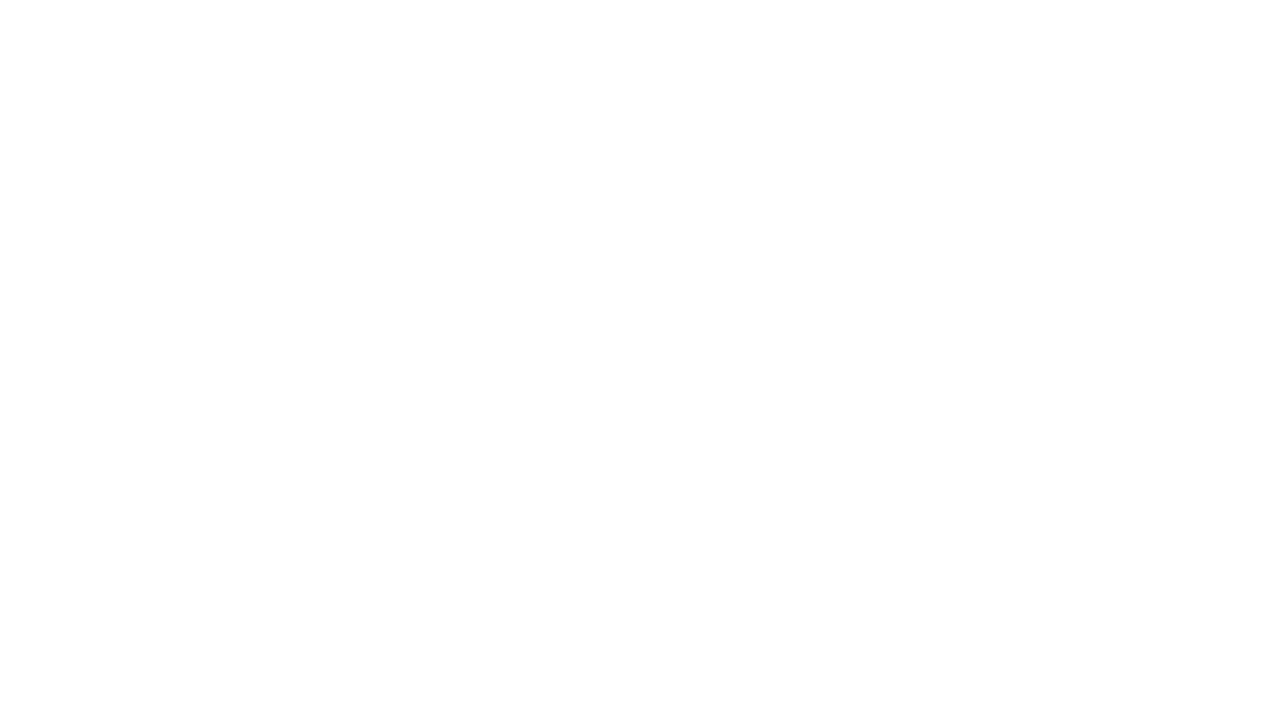
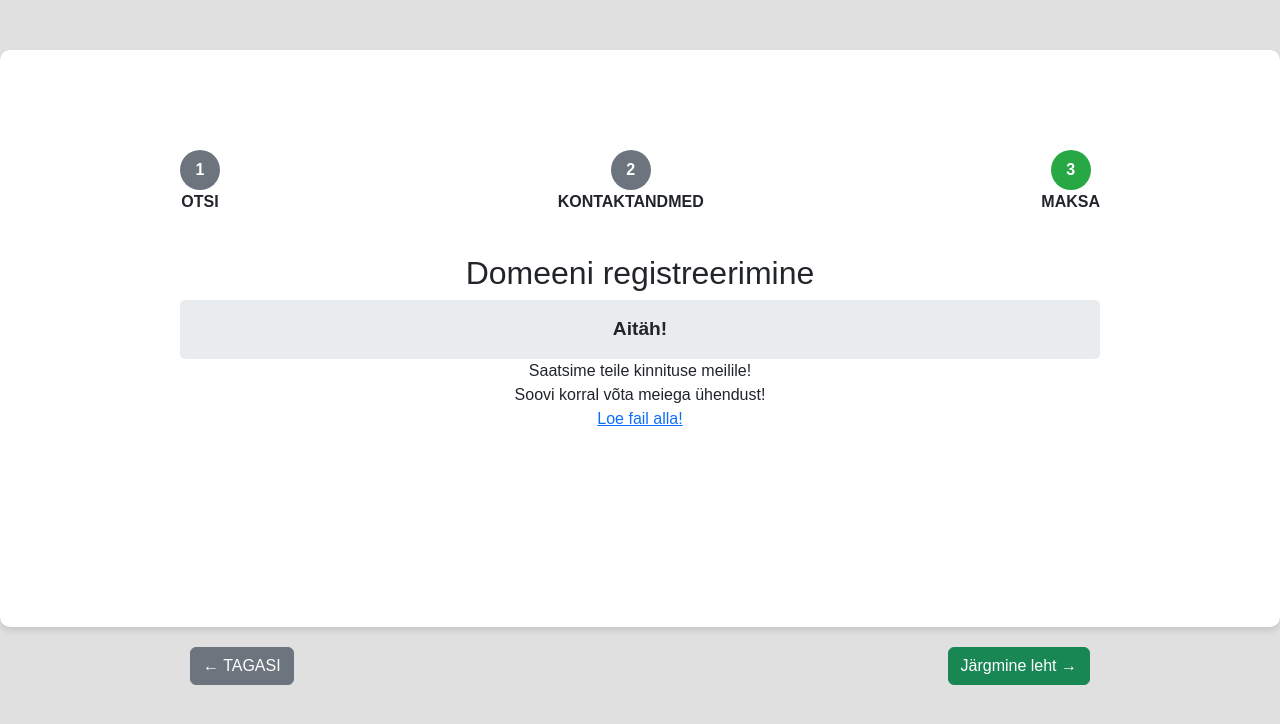
Before and after one commit to relinar/kasutajaliides, a plain HTML site: page neljasleht.html in a window 1280 px wide. Drawn offline with nearby package versions, Linux system fonts and the light colour scheme.

Commit message:
kõik tehtud

```diff
--- a/neljasleht.html
+++ b/neljasleht.html
@@ -0,0 +1,91 @@
+<!doctype html>
+<html lang="et">
+
+<head>
+  <meta charset="utf-8">
+  <meta name="viewport" content="width=device-width, initial-scale=1">
+  <title>Domeeni registreerimine</title>
+  <link href="https://cdn.jsdelivr.net/npm/bootstrap@5.3.3/dist/css/bootstrap.min.css" rel="stylesheet">
+  <style>
+    body {
+      font-family: Arial, sans-serif;
+      text-align: center;
+      background-color: #e0e0e0;
+    }
+    .container {
+      max-width: 1550px;
+      margin-top: 50px;
+      background: white;
+      padding: 100px 180px 180px; /* Adjusted padding to move content lower */
+      border-radius: 10px;
+      box-shadow: 0 4px 6px rgba(0, 0, 0, 0.1);
+    }
+    .steps {
+      display: flex;
+      justify-content: space-between;
+      padding-bottom: 40px; /* Moves steps higher */
+    }
+    .step {
+      display: flex;
+      flex-direction: column;
+      align-items: center;
+      font-weight: bold;
+    }
+    .circle {
+      width: 40px;
+      height: 40px;
+      border-radius: 50%;
+      line-height: 40px;
+      text-align: center;
+      font-weight: bold;
+      background-color: #6c757d;
+      color: white;
+    }
+    .completed {
+      background-color: #28a745;
+    }
+    .confirmation-box {
+      background: #e9ecef;
+      padding: 15px;
+      border-radius: 5px;
+      font-size: 1.2em;
+      font-weight: bold;
+    }
+    .footer-links {
+      display: flex;
+      justify-content: space-between;
+      margin-top: 20px;
+      max-width: 900px;
+      margin-left: auto;
+      margin-right: auto;
+    }
+  </style>
+</head>
+
+<body>
+  <div class="container">
+    <div class="steps">
+      <div class="step">
+        <div class="circle">1</div>
+        <div>OTSI</div>
+      </div>
+      <div class="step">
+        <div class="circle">2</div>
+        <div class="text">KONTAKTANDMED</div>
+      </div>
+      <div class="step">
+        <div class="circle completed">3</div>
+        <div>MAKSA</div>
+      </div>
+    </div>
+    <h2>Domeeni registreerimine</h2>
+    <div class="confirmation-box">Aitäh!</div>
+    <p>Saatsime teile kinnituse meilile!<br>Soovi korral võta meiega ühendust!<br><a href="#">Loe fail alla!</a></p>
+  </div>
+  <div class="footer-links">
+    <a href="kolmasleht.html" class="btn btn-secondary">&larr; TAGASI</a>
+    <a href="index.html" class="btn btn-success">Järgmine leht &rarr;</a>
+  </div>
+</body>
+
+</html>
```
Also changed, not shown: index.html (+8 -22 lines), kolmasleht.html (+27 -1 lines), teineleht.html (+33 -17 lines).
